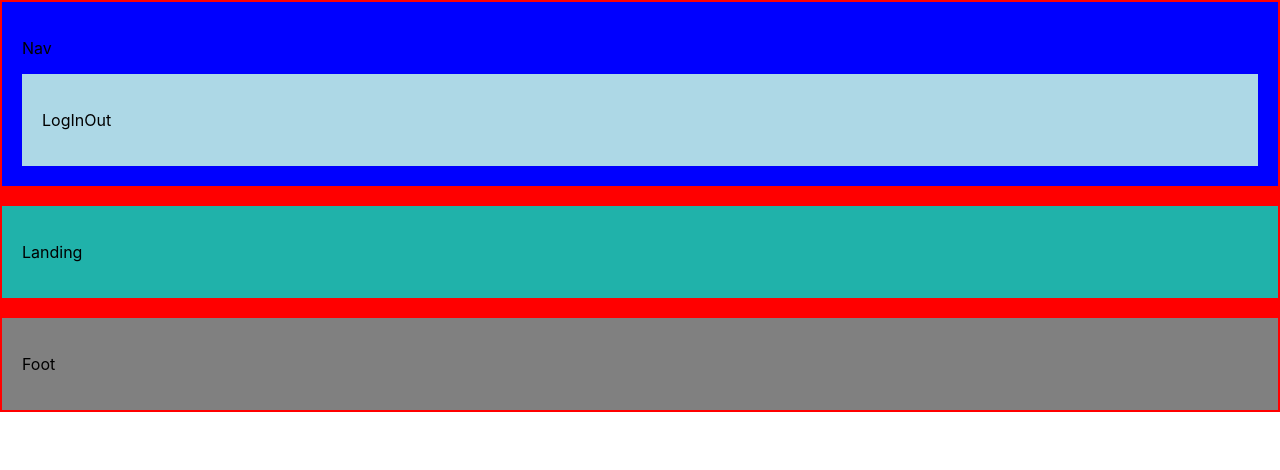
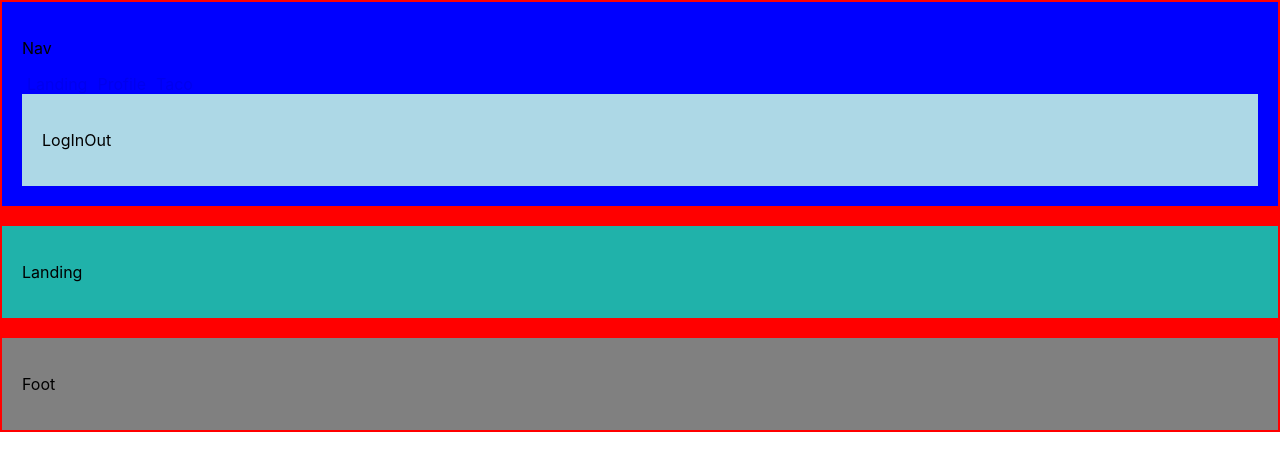
Before and after one commit to julior0518/never_fund, a React (Create React App) app in the folder client/: page / in a window 1280 px wide. Shown: the top 470 px of the page. Built offline with nearby package versions, Linux system fonts and the light colour scheme.

Commit message:
added paths on Nav

```diff
--- a/client/src/App.css
+++ b/client/src/App.css
@@ -9,6 +9,14 @@
   padding: 20px;
   margin-bottom: 20px;
   background-color: blue;
+}
+
+.li {
+  text-decoration: none;
+  padding: 5px;
+}
+.li:hover {
+  background-color: yellow;
 }
 
 .LogInOut {
--- a/client/src/components/Nav.js
+++ b/client/src/components/Nav.js
@@ -1,9 +1,19 @@
 import LogInOut from './LogInOut';
+import { Link } from 'react-router-dom';
 
 function Nav() {
   return (
     <div className="Nav">
       <p>Nav</p>
+      <Link to="/" className="li">
+        Landing
+      </Link>
+      <Link to="/profile" className="li">
+        Profile
+      </Link>
+      <Link to="/taco" className="li">
+        Taco
+      </Link>
       <LogInOut />
     </div>
   );
```
Also changed, not shown: 2 other files (tests, documents, lock files or other folders).
